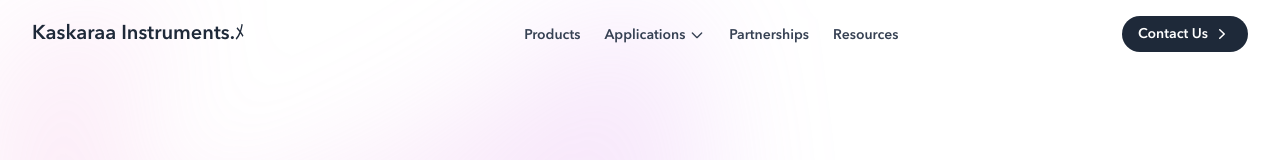
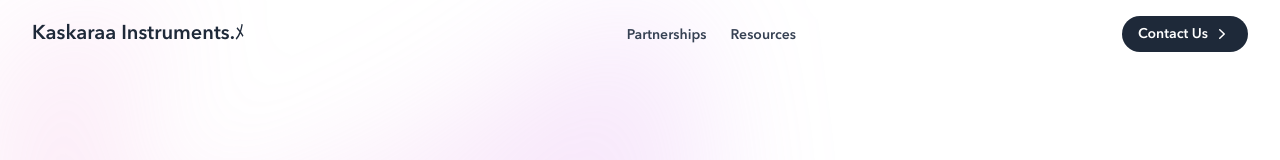
Before and after one commit to kaskaraa/web, a Next.js app: page / in a window 1280 px wide. Shown: the top 160 px of the page. Built offline with nearby package versions, Linux system fonts and the light colour scheme.

Commit message:
Removed navbar comps majed request.

```diff
--- a/src/app/components/navbar.tsx
+++ b/src/app/components/navbar.tsx
@@ -14,18 +14,18 @@ const Navbar = () => {
 
   const navigation: NavItem[] = [
 
-    {
-      title: "Products",
-      path: "/products",
-    },
-    {
-      title: "Applications",
-      path: "#",
-      children: [
-        { title: "Clinical", path: "/applications/clinical" },
-        { title: "Research", path: "/applications/research" },
-      ],
-    },
+    // {
+    //   title: "Products",
+    //   path: "/products",
+    // },
+    // {
+    //   title: "Applications",
+    //   path: "#",
+    //   children: [
+    //     { title: "Clinical", path: "/applications/clinical" },
+    //     { title: "Research", path: "/applications/research" },
+    //   ],
+    // },
     { title: "Partnerships", path: "/partnerships" },
     { title: "Resources", path: "/" },
   ];
```
